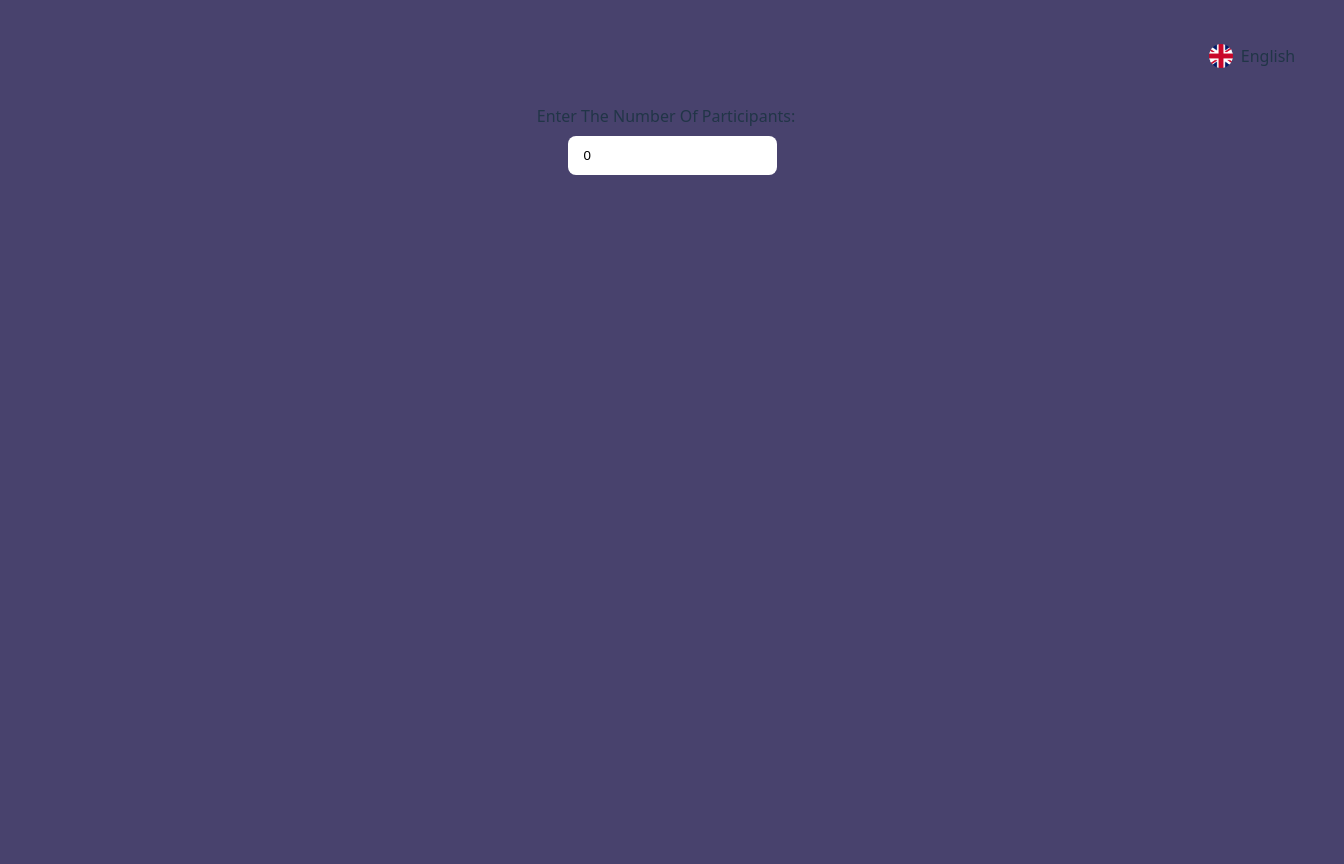
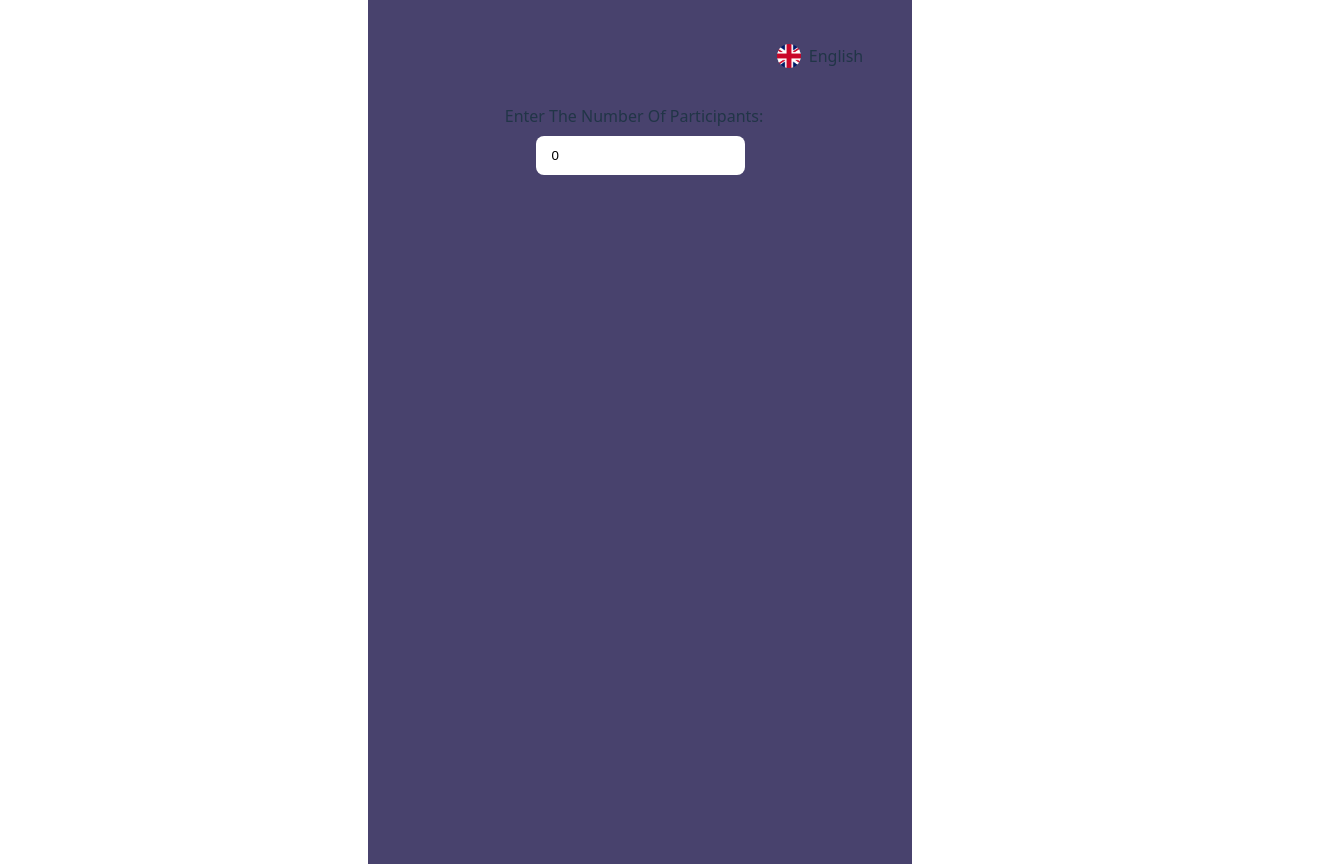
Before and after one commit to jeremyerikleong/grocery-bill-splitter-app, a Vue app: page / in a window 1280 px wide. Shown: the whole page, 1344 px wide, since content can reach past the window. Built offline with nearby package versions, Linux system fonts and the light colour scheme.

Commit message:
tuned screen size (h5 app)

```diff
--- a/src/App.vue
+++ b/src/App.vue
@@ -12,9 +12,10 @@
 
 <style scoped>
   .wrapper{
-    width: clamp(100%, 100vw, 540px);
+    max-width: 480px;
     min-height: 100dvh;
     background-color: #48426D;
     padding: 2rem;
+    margin: 0 auto;
   }
 </style>
```
